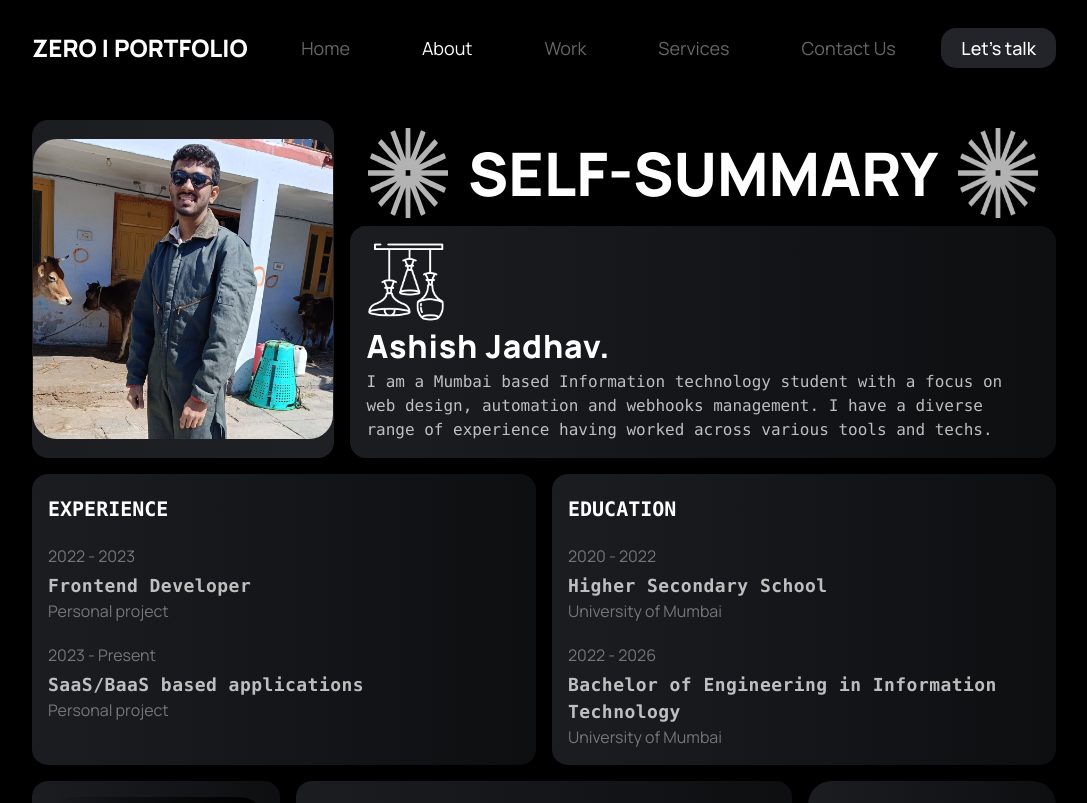
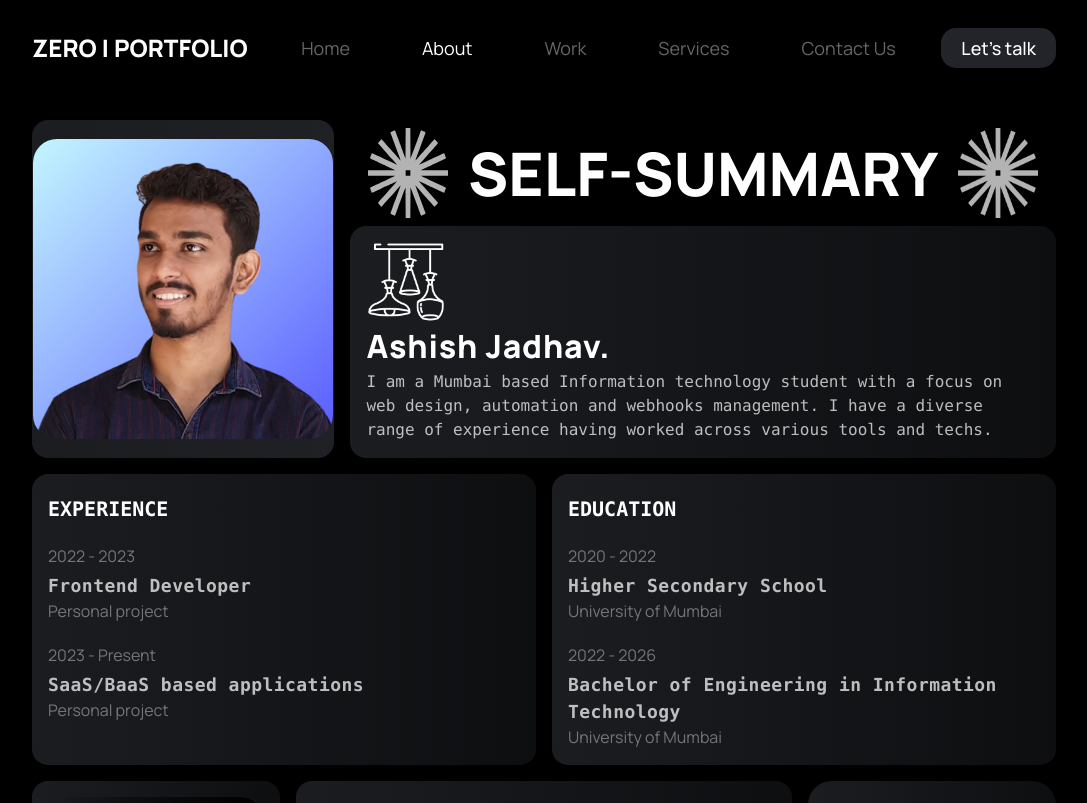
Before and after one commit to Ashish1022/ZERO-PORTFOLIO, a Next.js app: page /about in a window 1280 px wide. Shown: the top 803 px of the page, without its empty margins (96-1183 px from the left). Built offline with nearby package versions, Linux system fonts and the light colour scheme; no server answers.

Commit message:
assets changes

```diff
--- a/app/(site)/about/page.tsx
+++ b/app/(site)/about/page.tsx
@@ -15,7 +15,7 @@ const About = () => {
       <div className='flex flex-col mx-32 max-md:mx-2 py-6 gap-4'>
         <div className='flex gap-4 max-md:flex-col'>
           <motion.div className='pb-4 pt-4 w-[30%] max-md:w-full flex justify-center items-center bg-gradient-to-r from-black-2/80 to-black-2/90 rounded-2xl relative max-md:border-b-3 max-md:hidden' initial={{ scale: 0 }} animate={{ scale: 1 }} transition={{ duration: 0.6 }}>
-            <Image src='/about.jpeg' alt='about' width={300} height={300} className='rounded-3xl aspect-square' />
+            <Image src='/profile.png' alt='about' width={300} height={300} className='rounded-3xl aspect-square' />
           </motion.div>
           <motion.div className='flex flex-col w-[70%] max-md:w-full items-center' initial={{ scale: 0 }} animate={{ scale: 1 }} transition={{ duration: 0.6 }}>
             <div className='flex gap-5 p-2 max-md:justify-center'>
```
